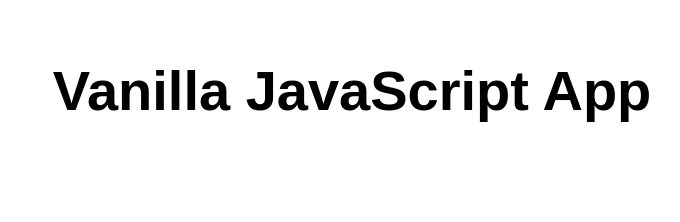
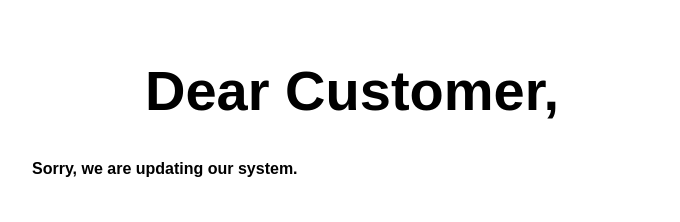
Before and after one commit to imranshams/test-staticapp-azure, a plain HTML site: page src/index.html in a window 1280 px wide. Shown: the whole page, without its empty margins (288-968 px from the left). Drawn offline with Linux system fonts and the light colour scheme.

Commit message:
Update index.html

```diff
--- a/src/index.html
+++ b/src/index.html
@@ -5,12 +5,13 @@
   <meta charset="UTF-8">
   <meta name="viewport" content="width=device-width, initial-scale=1.0">
   <link rel="stylesheet" href="styles.css">
-  <title>Vanilla JavaScript App</title>
+  <title>Denven</title>
 </head>
 
 <body>
   <main>
-    <h1>Vanilla JavaScript App</h1>
+    <h1>Dear Customer,</h1>
+    <h4>Sorry, we are updating our system.</h4>
   </main>
 </body>
 
```
